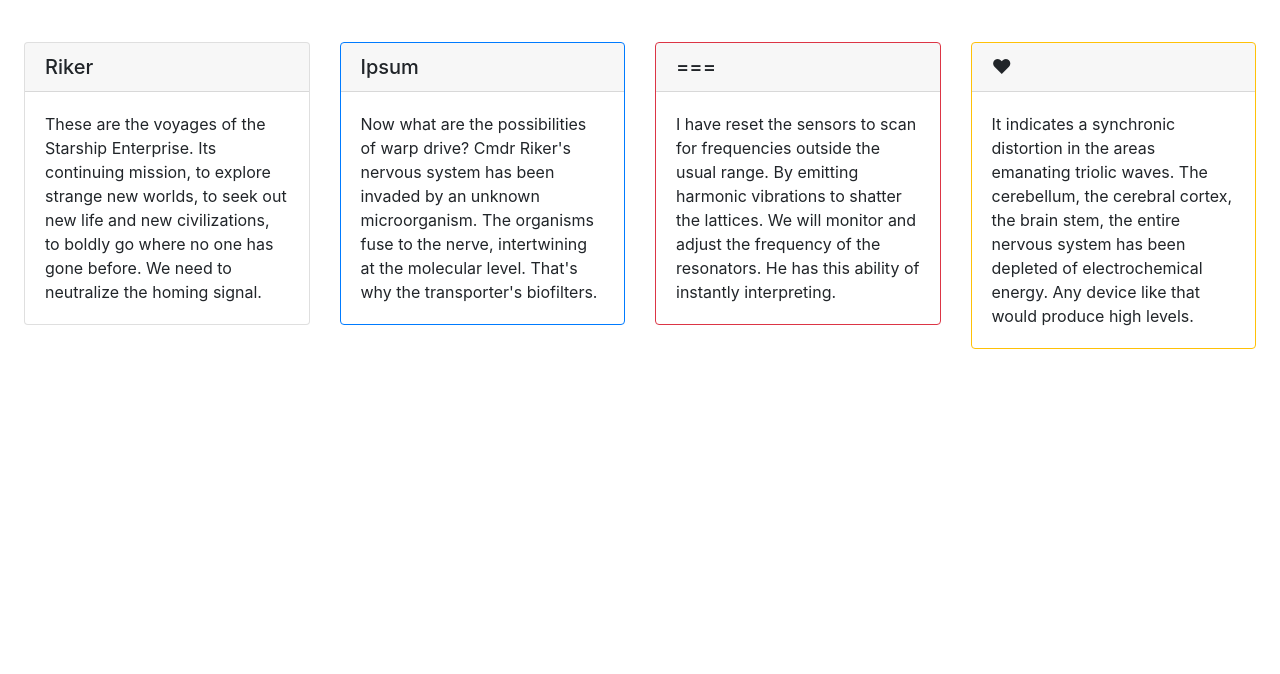
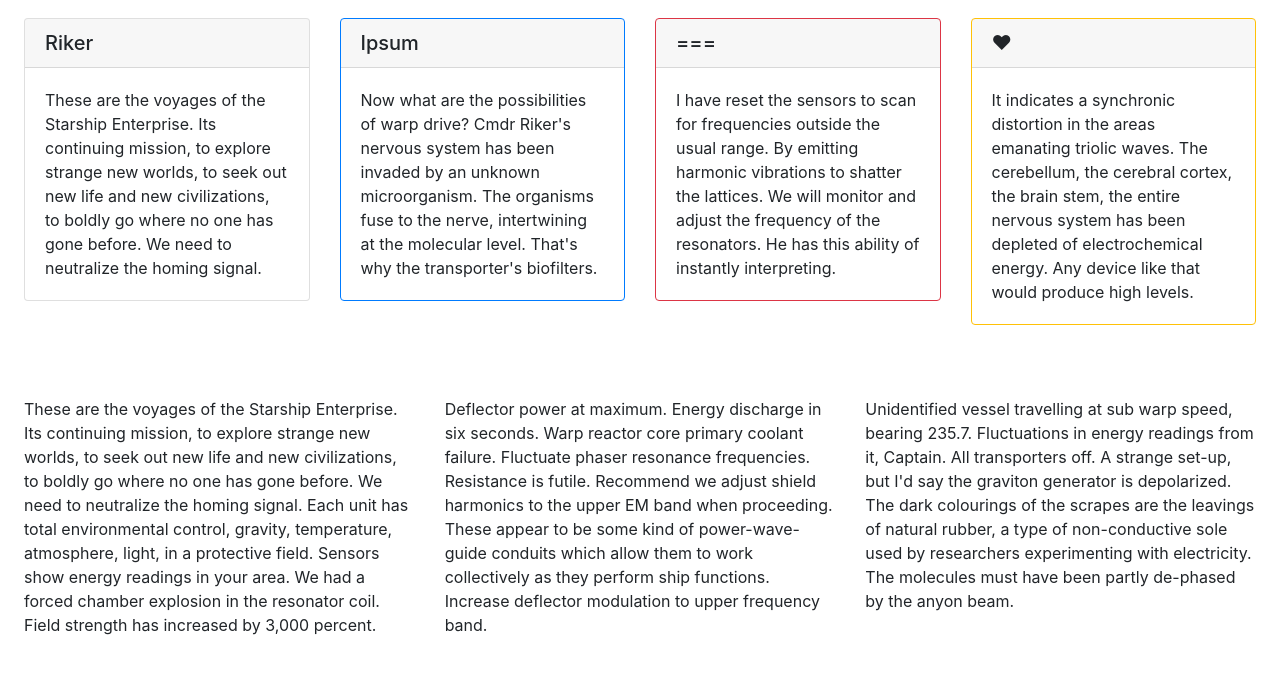
Before and after one commit to ryolambert/snap-bootstrap-mockup, a plain HTML site: page index.html in a window 1280 px wide. Shown: the part 86-760 px from the top of the page. Drawn offline with nearby package versions, Linux system fonts and the light colour scheme.

Commit message:
finished out monologue.

```diff
--- a/index.html
+++ b/index.html
@@ -1,11 +1,11 @@
-git@github.com:ryolambert/snap-bootstrap-mockup.gi<!DOCTYPE html>
 <html lang="en">
 	<head>
 		<meta charset="UTF-8">
 		<meta name="viewport" content="width-device-width, initial-scale=1, shrink-to-fit=no">
 
 		<!--	Bootstrap CSS Link-->
-		<link rel="stylesheet" href="https://maxcdn.bootstrapcdn.com/bootstrap/4.0.0/css/bootstrap.min.css" integrity="sha384-Gn5384xqQ1aoWXA+058RXPxPg6fy4IWvTNh0E263XmFcJlSAwiGgFAW/dAiS6JXm" crossorigin="anonymous">
+		<link rel="stylesheet" href="https://maxcdn.bootstrapcdn.com/bootstrap/4.0.0/css/bootstrap.min.css"
+				integrity="sha384-Gn5384xqQ1aoWXA+058RXPxPg6fy4IWvTNh0E263XmFcJlSAwiGgFAW/dAiS6JXm" crossorigin="anonymous">
 		<!--	jQuery-->
 		<script src="https://cdnjs.cloudflare.com/ajax/libs/jquery/3.3.1/jquery.min.js"></script>
 		<script src="https://cdnjs.cloudflare.com/ajax/libs/popper.js/1.14.4/umd/popper.min.js"></script>
@@ -14,7 +14,8 @@
 	<body>
 		<nav class="navbar navbar-expand-lg navbar-dark bg-primary">
 			<a class="navbar-brand" href="#">Navbar</a>
-			<button class="navbar-toggler" type="button" data-toggle="collapse" data-target="#navbarSupportedContent" aria-controls="navbarSupportedContent" aria-expanded="false" aria-label="Toggle navigation">
+			<button class="navbar-toggler" type="button" data-toggle="collapse" data-target="#navbarSupportedContent"
+					  aria-controls="navbarSupportedContent" aria-expanded="false" aria-label="Toggle navigation">
 				<span class="navbar-toggler-icon"></span>
 			</button>
 
@@ -27,7 +28,8 @@
 						<a class="nav-link" href="#">Link</a>
 					</li>
 					<li class="nav-item dropdown">
-						<a class="nav-link dropdown-toggle" href="#" id="navbarDropdown" role="button" data-toggle="dropdown" aria-haspopup="true" aria-expanded="false">
+						<a class="nav-link dropdown-toggle" href="#" id="navbarDropdown" role="button" data-toggle="dropdown"
+							aria-haspopup="true" aria-expanded="false">
 							Dropdown
 						</a>
 						<div class="dropdown-menu" aria-labelledby="navbarDropdown">
@@ -48,7 +50,8 @@
 						<h5 class="card-header">Riker</h5>
 						<div class="card-body">
 							<p class="card-text">These are the voyages of the Starship Enterprise. Its continuing mission, to
-								explore strange new worlds, to seek out new life and new civilizations, to boldly go where no one has gone before.
+								explore strange new worlds, to seek out new life and new civilizations, to boldly go where no
+								one has gone before.
 								We need to neutralize the homing signal.</p>
 						</div>
 					</div>
@@ -58,7 +61,8 @@
 						<h5 class="card-header">Ipsum</h5>
 						<div class="card-body">
 							<p class="card-text">Now what are the possibilities of warp drive? Cmdr Riker's nervous system has
-								been invaded by an unknown microorganism. The organisms fuse to the nerve, intertwining at the molecular level.
+								been invaded by an unknown microorganism. The organisms fuse to the nerve, intertwining at the
+								molecular level.
 								That's why the transporter's biofilters.</p>
 						</div>
 					</div>
@@ -68,7 +72,8 @@
 						<h5 class="card-header">===</h5>
 						<div class="card-body">
 							<p class="card-text">I have reset the sensors to scan for frequencies outside the usual range. By
-								emitting harmonic vibrations to shatter the lattices. We will monitor and adjust the frequency of the resonators.
+								emitting harmonic vibrations to shatter the lattices. We will monitor and adjust the frequency
+								of the resonators.
 								He has this ability of instantly interpreting.</p>
 						</div>
 					</div>
@@ -78,14 +83,52 @@
 						<h5 class="card-header">&#x2764;</h5>
 						<div class="card-body">
 							<p class="card-text">It indicates a synchronic distortion in the areas emanating triolic waves.
-								The cerebellum, the cerebral cortex, the brain stem,  the entire nervous system has been depleted
+								The cerebellum, the cerebral cortex, the brain stem, the entire nervous system has been depleted
 								of electrochemical energy. Any device like that would produce high levels.</p>
 						</div>
 					</div>
 				</div>
 			</div>
 		</div>
-
+		<div class="container-fluid px-4">
+			<div class="row">
+				<div class="col-md-4">
+					<p class="mb-0 pb-0">
+						These are the voyages of the Starship Enterprise. Its continuing mission, to explore strange new
+						worlds,
+						to seek out new life and new civilizations, to boldly go where no one has gone before. We need to
+						neutralize
+						the homing signal. Each unit has total environmental control, gravity, temperature, atmosphere, light,
+						in a
+						protective field. Sensors show energy readings in your area. We had a forced chamber explosion in the
+						resonator coil.
+						Field strength has increased by 3,000 percent.
+					</p>
+				</div>
+				<div class="col-md-4">
+					<p class="mb-0 pb-0">
+						Deflector power at maximum. Energy discharge in six seconds. Warp reactor core primary coolant
+						failure.
+						Fluctuate phaser resonance frequencies. Resistance is futile. Recommend we adjust shield harmonics to
+						the
+						upper EM band when proceeding. These appear to be some kind of power-wave-guide conduits which allow
+						them to work
+						collectively as they perform ship functions. Increase deflector modulation to upper frequency band.
+					</p>
+				</div>
+				<div class="col-md-4 mb-0 pb-0">
+					<p>
+						Unidentified vessel travelling at sub warp speed, bearing 235.7. Fluctuations in energy readings from
+						it,
+						Captain. All transporters off. A strange set-up, but I'd say the graviton generator is depolarized.
+						The dark
+						colourings of the scrapes are the leavings of natural rubber, a type of non-conductive sole used by
+						researchers
+						experimenting with electricity. The molecules must have been partly de-phased by the anyon beam.
+					</p>
+				</div>
+			</div>
+		</div>
 	</body>
 
 
```
